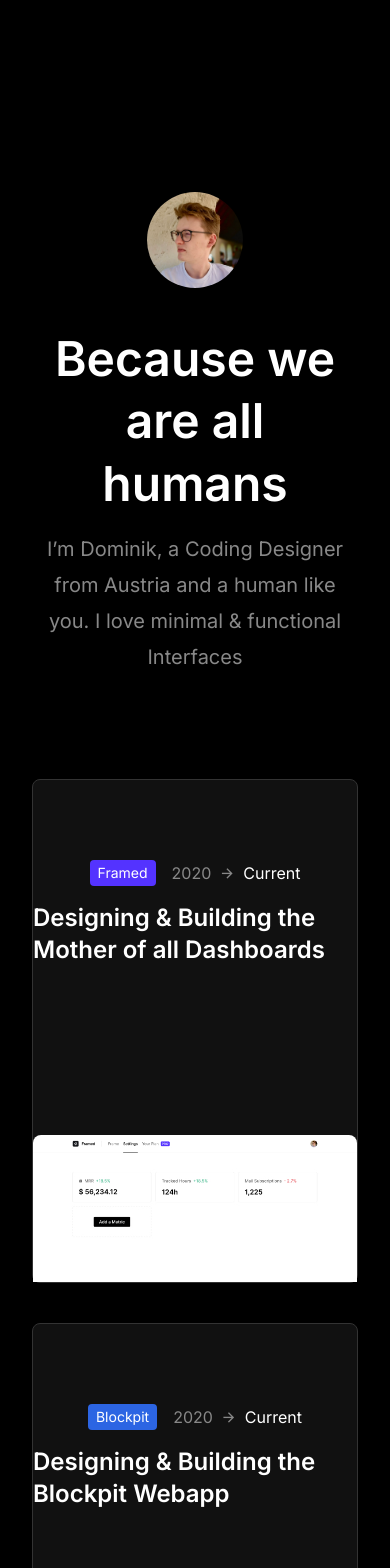
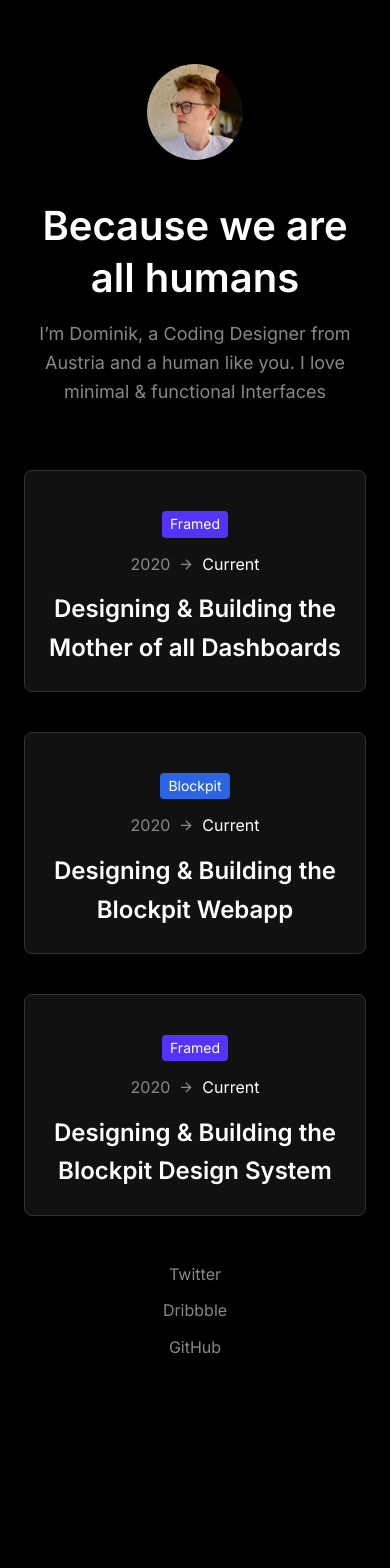
Before and after one commit to eibensteiner/portfolio, a Vue app: page /#/ in a window 390 px wide. Shown: the top 1568 px of the page. After the commit the page ends 1430 px from the top, so only its background shows below. Built offline with nearby package versions, Linux system fonts and the light colour scheme.

Commit message:
Responsiveness adapted

```diff
--- a/src/app.vue
+++ b/src/app.vue
@@ -9,8 +9,11 @@
 
   .app {
     width: 100%;
-    padding-top: 160px;
+    padding-top: $size*15;
     @include flex();
+    @include viewport(sm) {
+      padding-top: $size*5;
+    }
   }
 </style>
 <script>
--- a/src/components/Item.vue
+++ b/src/components/Item.vue
@@ -4,9 +4,11 @@
     <div class="item-header">
       <div>
         <lib-badge :text="badge.text" :variant="badge.variant"></lib-badge>
-        <span :class="'text-grey-300'">{{timeframe.from}}</span>
-        <i :class="['ri-arrow-right-line', 'text-grey-300']"></i>
-        <span :class="[timeframe.to === 'Current' ? 'text-white' : 'text-grey-300']">{{timeframe.to}}</span>
+        <div :class="'timeframe'">
+          <span :class="'text-grey-300'">{{timeframe.from}}</span>
+          <i :class="['ri-arrow-right-line', 'text-grey-300']"></i>
+          <span :class="[timeframe.to === 'Current' ? 'text-white' : 'text-grey-300']">{{timeframe.to}}</span>
+        </div>
       </div>
       <h2>{{text}}</h2>
     </div>
@@ -46,6 +48,9 @@
     transition: all .3s;
     position: relative;
     @include flex(space-between, center, column);
+    @include viewport(sm) {
+      height: auto;
+    }
 
     &:first-child {
       margin-top: 0;
@@ -72,14 +77,31 @@
     }
 
     &-header {
-      margin-top: 80px;
+      margin-top: $size*5;
+      @include padding($size * 3);
       @include flex(center, center, column);
+      @include viewport(sm) {
+        margin-top: $size*2;
+      }
 
       & > div {
         @include flex();
+        @include viewport(sm) {
+          @include flex(center, center, column);
+        }
+
+        .timeframe {
+          @include flex();
+          @include viewport(sm) {
+            margin-top: $size*2;
+          }
+        }
 
         .badge {
           margin-right: 16px;
+          @include viewport(sm) {
+            margin: 0;
+          }
         }
 
         i {
@@ -96,7 +118,9 @@
         margin-top: 16px;
         font-size: get($font-size, 7);
         font-weight: get($font-weight, bold);
-        max-width: 632px
+        line-height: get($line-height, lg);
+        max-width: 632px;
+        text-align: center;
       }
     }
   }
--- a/src/components/avatar.vue
+++ b/src/components/avatar.vue
@@ -12,5 +12,8 @@
   img {
     max-width: $size*12;
     border-radius: get($border-radius, lg);
+    @include viewport(sm) {
+      margin-bottom: $size*8;
+    }
   }
 </style>
--- a/src/components/footer.vue
+++ b/src/components/footer.vue
@@ -1,13 +1,29 @@
 <template>
-
+  <footer :class="'footer'">
+    <a href="#" :class="'text-grey-300'">Twitter</a>
+    <a href="#" :class="'text-grey-300'">Dribbble</a>
+    <a href="#" :class="'text-grey-300'">GitHub</a>
+  </footer>
 </template>
 
 <script>
   export default {
-    name: "footer"
+    name: "LibFooter"
   }
 </script>
 
-<style scoped>
+<style scoped lang="scss">
+  .footer {
+    margin: ($size*5) 0 ($size*13) 0;
+    @include flex();
+    @include viewport(sm) {
+      margin: ($size*5) 0 ($size*5) 0;
+      @include flex(center, center, column);
+    }
+  }
 
+  a {
+    font-size: get($font-size, 3);
+    margin: $size ($size*3);
+  }
 </style>
--- a/src/components/header.vue
+++ b/src/components/header.vue
@@ -11,41 +11,45 @@
 </template>
 
 <script>
-import LibAvatar from "./avatar";
-export default {
-  name: "LibHeader",
-  components: {LibAvatar}
-};
+  import LibAvatar from "./avatar";
+
+  export default {
+    name: "LibHeader",
+    components: {LibAvatar}
+  };
 </script>
 
 <style scoped lang="scss">
   .header {
-    display: flex;
-    justify-content: center;
-    align-items: center;
-    flex-direction: column;
-    margin-bottom: 104px;
+    margin-bottom: $size*13;
+    @include flex(center, center, column);
+    @include viewport(sm) {
+      margin-bottom: $size*8;
+    }
 
     div {
       margin-top: $size* 5;
-      display: flex;
-      justify-content: center;
-      align-items: center;
-      flex-direction: column;
       text-align: center;
+      @include flex(center, center, column);
     }
 
     h1 {
       font-size: get($font-size, 11);
+      @include viewport(sm) {
+        font-size: get($font-size, 10);
+      }
     }
 
     h2 {
       font-size: get($font-size, 5);
       color: get($color, grey, 300);
-      margin-top: 16px;
+      margin-top: $size*2;
       font-weight: get($font-weight, light);
-      max-width: 632px;
-      line-height: 1.8;
+      max-width: $size*79;
+      line-height: get($line-height, lg);
+      @include viewport(sm) {
+        font-size: get($font-size, 4);
+      }
     }
   }
 </style>
--- a/src/views/home.vue
+++ b/src/views/home.vue
@@ -16,6 +16,9 @@
         </lib-item>
       </lib-list>
     </transition>
+    <transition appear appear-active-class="fade-enter">
+      <lib-footer></lib-footer>
+    </transition>
   </div>
 </template>
 
@@ -23,10 +26,11 @@
   import LibHeader from "../components/header";
   import LibList from "../components/list";
   import LibItem from "../components/Item";
+  import LibFooter from "../components/footer";
 
   export default {
     name: "ViewHome",
-    components: {LibItem, LibList, LibHeader}
+    components: {LibFooter, LibItem, LibList, LibHeader}
   }
 </script>
 
@@ -34,10 +38,9 @@
   .view {
     max-width: 864px;
     width: 100%;
-
+    @include padding($size * 3);
     @include viewport(sm) {
       hyphens: auto;
-      @include padding($size * 4);
       max-width: none;
     }
 
@@ -48,9 +51,12 @@
     .item {
       img {
         width: 100%;
-        border-top-left-radius: get($border-radius, md);
-        border-top-right-radius: get($border-radius, md);
-        max-width: 632px
+        border-top-left-radius: get($border-radius, sm);
+        border-top-right-radius: get($border-radius, sm);
+        max-width: 632px;
+        @include viewport(sm) {
+          display: none;
+        }
       }
     }
 
```
